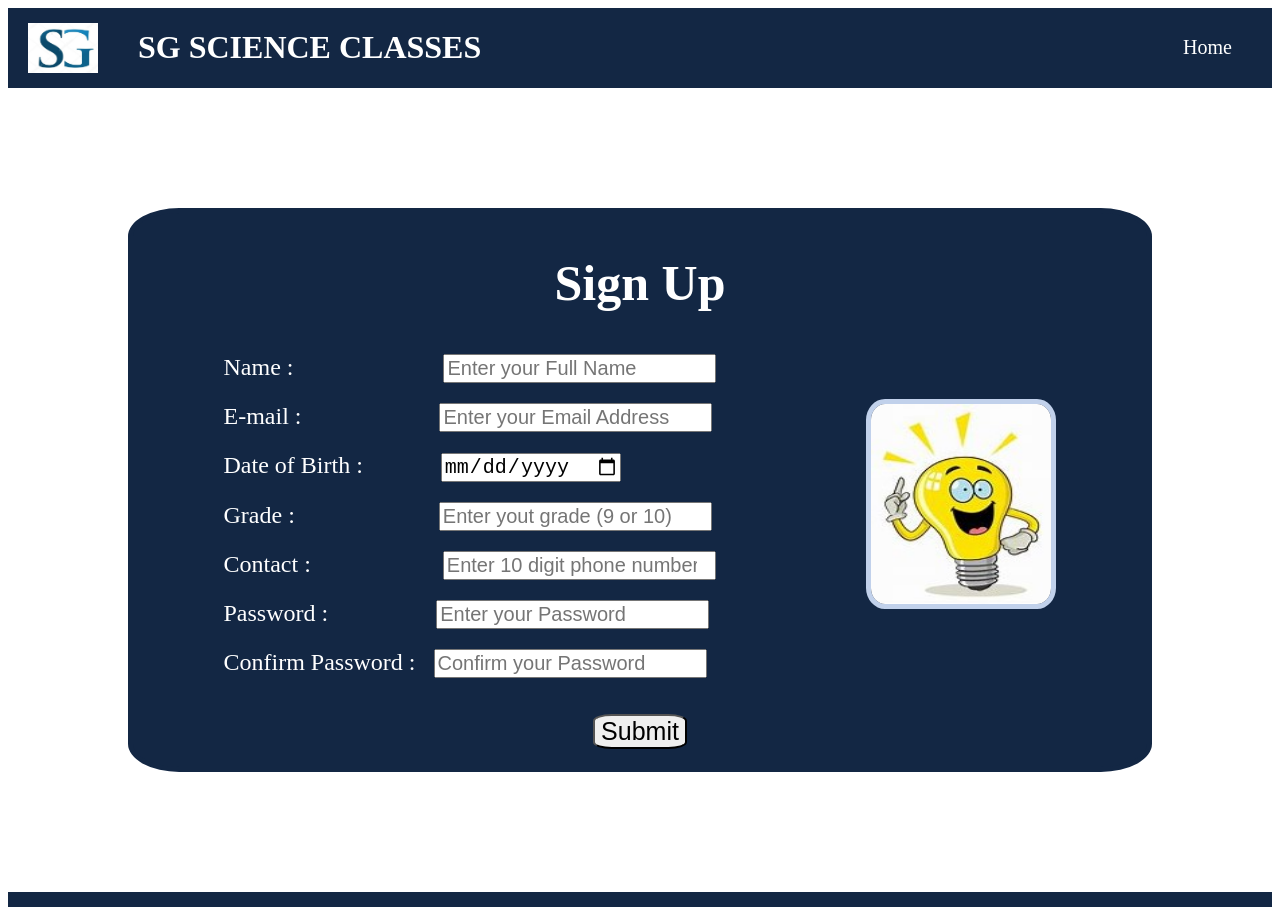
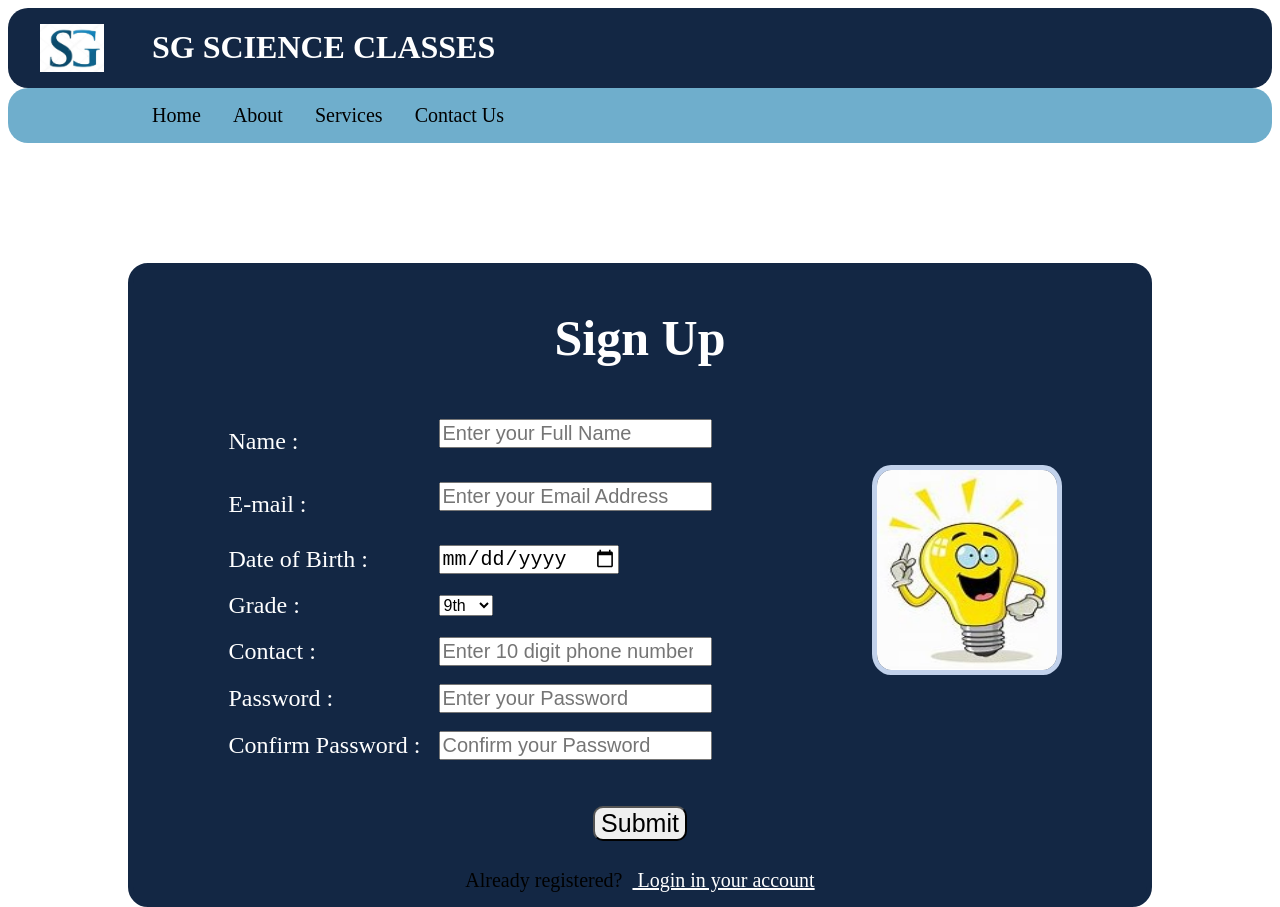
Before and after one commit to omg3604/sg_science_classes, a plain HTML site: page register.html in a window 1280 px wide. Shown: the top 907 px of the page. Drawn offline with Linux system fonts and the light colour scheme.

Commit message:
ade resposive to some extent

```diff
--- a/loginstyle.css
+++ b/loginstyle.css
@@ -1,14 +1,18 @@
 .logo{
-    width: 4.375rem;
-    height: 3.125rem;
-    margin-left: 0.625rem;
+    width: 4rem;
+    height: 3rem;
+    margin-left: 1rem;
 }
 .one {
+    z-index: 1;
+    position: sticky;
+    top:0px;
     display: flex;
     justify-content: space-between;
     background-color: hsl(215, 57%, 17%);
     align-items: center;
-    padding: 0 0 0 0.625rem;
+    padding: 0 0 0 1rem;
+    border-radius: 20px;
 }
 .name{
     color: white;
@@ -17,10 +21,10 @@
 }
 ul{
     list-style-type: none;
-    margin: 0 1.875rem 0 0;
-    padding: 0.625rem;
+    margin: 0 3rem 0 0;
+    padding: 1rem;
     display: flex;
-    gap: 1.125rem;
+    gap: 2rem;
 }
 a{
     color: white;
@@ -31,7 +35,7 @@ a{
 .logoname{
     display: flex;
     align-items: center;
-    gap: 2.5rem;
+    gap: 3rem;
 }
 
 .two{
@@ -46,7 +50,7 @@ a{
     flex-direction: column;
     align-items: center;
     border: 0.313rem solid hsl(215, 57%, 17%);
-    border-radius: 5%;
+    border-radius: 20px;
 }
 
 .loginform{
@@ -71,14 +75,20 @@ input{
 }
 
 button{
-    font-size: 1.563rem;
-    border-radius: 20%;
+    font-size: 1.4rem;
+    border-radius: 10px;
 }
 
 .submitbutton{
     display: flex;
     flex-direction: column;
     align-items: center;
+    font-size: 20px;
+    padding-bottom: 10px;
+}
+
+.submitbutton a{
+    text-decoration: underline;
 }
 
 p a{
@@ -91,4 +101,27 @@ p a{
     padding: 1.25rem;
     color:hsl(217, 51%, 84%);
     text-align: center;
+    border-radius: 20px;
 }
+
+.navbar{
+    z-index: 1;
+    position: sticky;
+    top:79px;
+    background-color: rgb(111, 174, 204);
+    border-radius: 20px;
+}
+
+.navbar li{
+    list-style: none;
+    margin:
+}
+
+.navbar ul{
+    margin-left: 128px;
+}
+
+.navbar li a{
+    font-size: 20px;
+    color: black;
+}
--- a/register.html
+++ b/register.html
@@ -8,34 +8,95 @@
     <link rel="stylesheet" href="registerstyle.css">
 </head>
 <body>
+    <div>
         <div class="one">
             <div class="logoname">
                 <img class="logo" src="sg logo.jpg" alt="SG science classes logo">
                 <h1 class="name">SG SCIENCE CLASSES</h1>
             </div>
+        </div>
+        <nav class="navbar">
             <ul>
-            <li><a href="./index.html">Home</a></li>
+                <li><a  class="link" href="./index.html">Home</a></li>
+                <li><a class="link"  href="#">About</a></li>
+                <li><a class="link"  href="#">Services</a></li>
+                <li><a class="link"  href="#">Contact Us</a></li>
             </ul>
-    </div>
+        </nav>
 
         <div class="two">
             <h2>Sign Up</h2>
             <div class="content">
+                <table>
                     <form class="detailsform">
-                <label>Name : &nbsp; &nbsp; &nbsp; &nbsp; &nbsp; &nbsp; &nbsp; &nbsp; &nbsp; &nbsp; &nbsp; &nbsp; <input type="text" placeholder="Enter your Full Name"></label>
+                        <tr>
+                            <td>
+                                <label for="name">Name : </label>
+                            </td>
+                            <td>
+                                <input id="name" type="text" placeholder="Enter your Full Name">
+                                <p id="namealert"></p>
+                            </td>
+                        </tr>
+                        <tr>
+                            <td>
+                                <label for="email">E-mail :</label>
+                            </td>
+                            <td>
+                                <input id="email" type="email" placeholder="Enter your Email Address">
+                                <p id="emailalert"></p>
+                            </td>
+                        </tr>
 
-                <label>E-mail :&nbsp; &nbsp; &nbsp; &nbsp; &nbsp; &nbsp; &nbsp; &nbsp; &nbsp; &nbsp; &nbsp; &nbsp;<input type="email" placeholder="Enter your Email Address"></label>
+                        <tr>
+                            <td>
+                                <label for="date">Date of Birth :</label>
+                            </td>
+                            <td>
+                                <input id="date" type="date" placeholder="Enter your Date of Birth">
+                            </td>
+                        </tr>
 
-                <label>Date of Birth :&nbsp; &nbsp; &nbsp; &nbsp; &nbsp; &nbsp;&nbsp; <input type="date" placeholder="Enter your Date of Birth"></label>
+                        <tr>
+                            <td>
+                                <label for="grade">Grade :</label>
+                            </td>
+                            <td>
+                                <select id="grade" style="font-size: 1rem">
+                                    <option style="font-size: 1rem;" value="9">9th</option>
+                                    <option style="font-size: 1rem;" value="10">10th</option>
+                                </select>
+                            </td>
+                        </tr>
 
-                <label>Grade : &nbsp; &nbsp; &nbsp; &nbsp; &nbsp; &nbsp; &nbsp; &nbsp; &nbsp; &nbsp; &nbsp;&nbsp;  <input type="number" placeholder="Enter yout grade (9 or 10) "></label>
+                        <tr>
+                            <td>
+                                <label for="contact">Contact : </label>
+                            </td>
+                            <td>
+                                <input id="contact" type="number" placeholder="Enter 10 digit phone number">
+                            </td>
+                        </tr>
 
-                <label>Contact : &nbsp; &nbsp; &nbsp; &nbsp; &nbsp; &nbsp; &nbsp; &nbsp; &nbsp; &nbsp;&nbsp; <input type="number" placeholder="Enter 10 digit phone number"></label>
+                        <tr>
+                            <td>
+                                <label for="pass">Password :</label>
+                            </td>
+                            <td>
+                                <input id="pass" type="password" placeholder="Enter your Password">
+                            </td>
+                        </tr>
 
-                <label>Password : &nbsp; &nbsp; &nbsp; &nbsp; &nbsp; &nbsp; &nbsp; &nbsp; &nbsp;<input type="password" placeholder="Enter your Password"></label>
-
-                <label>Confirm Password : &nbsp; <input type="password" placeholder="Confirm your Password"></label>
+                        <tr>
+                            <td>
+                                <label for="confirmpass">Confirm Password :</label>
+                            </td>
+                            <td>
+                                <input id="confirmpasss" type="password" placeholder="Confirm your Password">
+                            </td>
+                        </tr>
                     </form>
+                </table>
                 <img src="./bulb.jpg" alt="image">
             </div>
             <div class="submitbutton">
@@ -43,9 +104,13 @@
                 <button type="submit">Submit</button>
                 <br><br>
             </div>
+            <div class="already">
+                Already registered? &nbsp;<a href="./login.html" class="link">  Login in your account  </a>
+            </div>
         </div>
         <div class="six">
             <div>Copyright © SG Science Classes 2022</div>
         </div>
+    </div>
 </body>
 </html>
--- a/registerstyle.css
+++ b/registerstyle.css
@@ -1,26 +1,35 @@
 .logo{
-    width: 4.375rem;
-    height: 3.125rem;
-    margin-left: 0.625rem;
+    width: 4rem;
+    height: 3rem;
+    margin-left: 1rem;
 }
 .one {
+    z-index: 1;
+    position: sticky;
+    top: 0px;
     display: flex;
     justify-content: space-between;
     background-color: hsl(215, 57%, 17%);
     align-items: center;
-    padding: 0 0 0 0.625rem;
+    padding: 0 0 0 1rem;
+    border-radius: 20px;
 }
 .name{
     color: white;
     text-align: left;
     font-weight: bolder;
 }
+
+.link:hover{
+    text-decoration: underline;
+}
+
 ul{
     list-style-type: none;
-    margin: 0 1.875rem 0 0;
-    padding: 0.625rem;
+    margin: 0 3rem 0 0;
+    padding: 1rem;
     display: flex;
-    gap: 1.125rem;
+    gap: 2rem;
 }
 a{
     color: white;
@@ -31,7 +40,7 @@ a{
 .logoname{
     display: flex;
     align-items: center;
-    gap: 2.5rem;
+    gap: 3rem;
 }
 
 .two{
@@ -43,10 +52,11 @@ a{
     margin-top: 7.5rem;
     margin-bottom: 7.5rem;
     display:flex;
+    flex-wrap: wrap;
     flex-direction: column;
     align-items: center;
     border: 0.313rem solid hsl(215, 57%, 17%);
-    border-radius: 5%;
+    border-radius: 20px;
 }
 
 .detailsform{
@@ -59,7 +69,7 @@ a{
 .content img{
     width: 11.25rem;
     height: 12.5rem;
-    margin-top: 2.813rem;
+    margin-top: 3.5rem;
     margin-left: 9.375rem;
     border-radius: 10%;
     border: 0.313rem solid hsl(217, 51%, 84%);
@@ -67,6 +77,7 @@ a{
 
 .content{
     display: flex;
+    flex-wrap: wrap;
 }
 
 .two h2{
@@ -85,7 +96,7 @@ input{
 
 button{
     font-size: 1.563rem;
-    border-radius: 20%;
+    border-radius: 10px;
 }
 
 .six {
@@ -94,4 +105,43 @@ button{
     padding: 1.25rem;
     color:hsl(217, 51%, 84%);
     text-align: center;
+    border-radius: 20px;
 }
+td{
+    padding: 0.5rem;
+}
+
+#namealert, #emailalert{
+    color: rgb(208, 76, 76);
+}
+
+.navbar{
+    z-index: 1;
+    position: sticky;
+    top:79px;
+    background-color: rgb(111, 174, 204);
+    border-radius: 20px;
+}
+
+.navbar li{
+    list-style: none;
+    margin:
+}
+
+.navbar ul{
+    margin-left: 128px;
+}
+
+.navbar li a{
+    font-size: 20px;
+    color: black;
+}
+
+.already{
+    font-size: 20px;
+    padding: 10px;
+}
+
+.already a{
+    text-decoration: underline;
+}
--- a/style1.css
+++ b/style1.css
@@ -4,12 +4,22 @@
     margin-left: 1rem;
 }
 .one {
+    position: sticky;
+    top: 0px;
     display: flex;
     justify-content: space-between;
     background-color: hsl(215, 57%, 17%);
     align-items: center;
     padding: 0 0 0 1rem;
+    border-radius: 20px;
+    /* border-top-left-radius: 20px;
+    border-top-right-radius: 20px; */
 }
+
+.link:hover{
+    text-decoration: underline;
+}
+
 .name{
     color: white;
     text-align: left;
@@ -35,12 +45,16 @@ a{
 }
 
 .two{
+
     display: flex;
-    flex:1;
+    flex-direction: row;
+    flex-wrap: wrap;
     padding: 9.375rem;
     gap: 20px;
+    justify-content: space-evenly;
 }
 .scienceimage{
+
     margin-top: 1.875rem;
     width: 12.5rem;
     height: 12.5rem;
@@ -50,7 +64,9 @@ a{
 }
 
 .content {
+
     font-size: 1.25rem;
+    width: 700px;
     font-family: 'Gill Sans', 'Gill Sans MT', Calibri, 'Trebuchet MS', sans-serif;
     color:hsl(215, 57%, 17%);
 }
@@ -74,22 +90,28 @@ a{
 
 .teacherimage{
     width: 12.5rem;
-    height: 15.625rem;
+    height: 12.625rem;
     border: 0.313rem solid hsl(215, 57%, 17%);
     border-radius: 10%;
+    margin-top: -10px;
 }
 
 .grade{
+    margin-top: 2rem;
     display: flex;
+    flex-wrap:wrap ;
     gap: 3.75rem;
     justify-content: space-between;
     flex:1;
 }
 
 .select{
-    font-size: 1.875rem;
+    font-size: 2rem;
 }
 .ninth, .tenth{
+    display:flex;
+    flex-direction: column;
+    align-items: center;
     width: 6.25rem;
     height: 6.25rem;
     border: 0.625rem solid hsl(215, 57%, 17%);
@@ -98,50 +120,83 @@ a{
 
 .ninthcontent, .tenthcontent {
     font-size: 1.25rem;
-    width: 18.75rem;
+    width: 10.75rem;
     height: auto;
 }
 
 .four {
+
     padding: 9.375rem;
     display: flex;
+    flex-wrap: wrap;
+    justify-content: space-around;
     gap: 1.25rem;
 }
 .review{
+
     margin-top: 1.25rem;
     font-size: 1.25rem;
+    width: 750px;
 
 }
 
-.profile{
+.profile img{
+
     width: 12.5rem;
     height: 12.5rem;
     border: 0.313rem solid hsl(215, 57%, 17%);
-    border-radius: 20%;
+    border-radius: 20px;
 }
 
 .five{
+
     font-size: 1.25rem;
     display:flex;
+    flex-wrap: wrap;
+    justify-content: space-around;
     background-color: hsl(215, 57%, 17%);
     color:hsl(217, 51%, 84%);
     margin: 0 15.625rem 0 15.625rem;
     padding: 1.875rem 1.875rem 1.25rem 1.875rem;
-    gap: 9.375rem;
-    align-items: center;
-    border-radius: 3%;
+    gap: 2.375rem;
+    border-radius: 20px;
 }
 
-.five a{
-    border-radius: 20%;
+.five2{
+    border-radius: 10px;
     border: 0.188rem solid hsl(217, 51%, 84%);
     padding: 0.625rem;
 }
 
 .six {
+
     margin-top: 6.25rem;
     background-color: hsl(215, 57%, 17%);
     padding: 1.25rem;
     color:hsl(217, 51%, 84%);
     text-align: center;
+    border-radius: 20px;
+    /* border-bottom-left-radius: 20px;
+    border-bottom-right-radius: 20px; */
 }
+
+.navbar{
+    position: sticky;
+    top:79px;
+    background-color: rgb(111, 174, 204);
+    border-radius: 20px;
+}
+
+.navbar li{
+    list-style: none;
+    margin:
+}
+
+.navbar ul{
+    margin-left: 128px;
+}
+
+.navbar li a{
+    font-size: 20px;
+    color: black;
+}
```
Also changed, not shown: index.html (+33 -11 lines), login.html (+12 -5 lines). Lines whose indentation alone changed are shown as unchanged.
